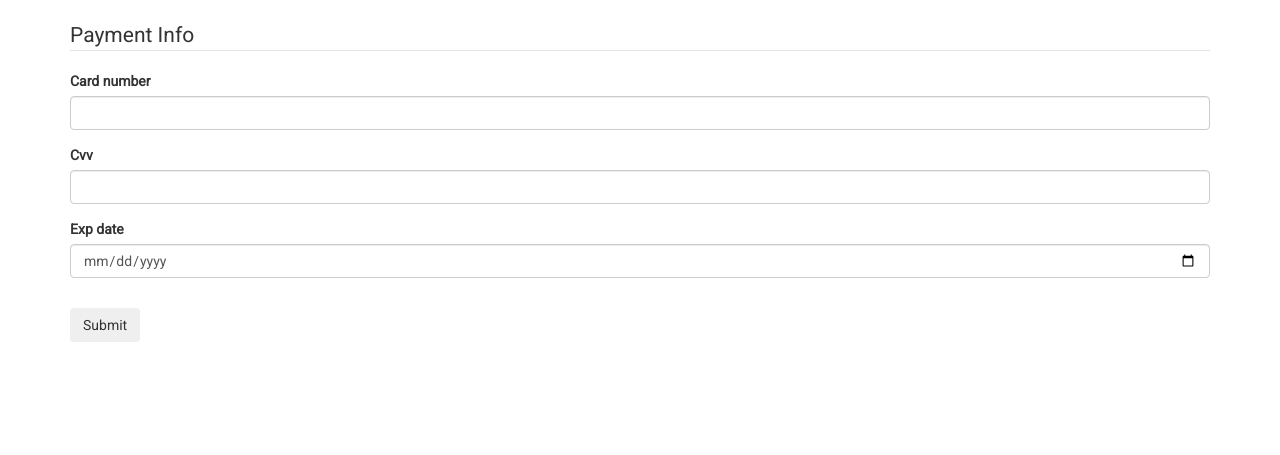
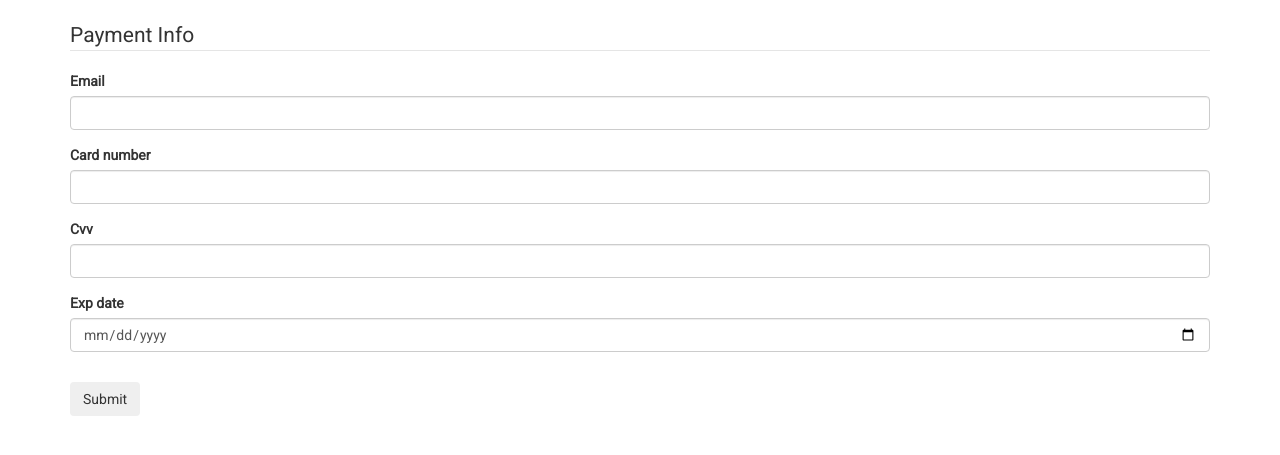
Before and after one commit to Slavyana-c/16-Cycles, a Python web app: template app/templates/payment.html in a window 1280 px wide. Shown: the part 50-505 px from the top of the page. Run offline with Jinja, Linux system fonts and the light colour scheme; the template is opened without the code that fills it: most values are stand-ins (such as "Sample title", 1, 10 or a date in 2020); form fields are guessed from the names that the template uses; some libraries are stand-ins or nearby versions.

Commit message:
Added email field, qr function sends email to email given

```diff
--- a/app/forms.py
+++ b/app/forms.py
@@ -54,13 +54,13 @@ class SelectDates(FlaskForm):
 	submit = SubmitField('Select Date')
 	print("here")
 
-
 class ExtendDate(FlaskForm):
 	new_end_date = DateField('Extend Date', validators=[DataRequired()])
 	submit = SubmitField('Update Date')
 
-class paymentForm(FlaskForm):
+class PaymentForm(FlaskForm):
 	cardNumber = StringField('Card Number', validators=[DataRequired(), Regexp("\d+", flags=0, message=""), Length(min=8, max=16, message="Field must be between 8 and 16 digits. Please try again")])
 	cvv = StringField('CVV', validators=[DataRequired(), Regexp("\d{3}", flags=0, message="Field must be 3 characters long. Please try again"), Length(max=3, message="Field must be 3 characters long. Please try again")])
 	expDate = StringField('Expiry Date', validators=[DataRequired(), Regexp("\d\d\/\d\d", flags=0, message="Date needs to be of the form mm/yy")])
+	email = StringField('Email Address', validators=[DataRequired()])
 	submit = SubmitField('Submit')
--- a/app/templates/payment.html
+++ b/app/templates/payment.html
@@ -3,8 +3,21 @@
 <div class="content-section">
 	<form method="POST" action="">
 		{{ form.hidden_tag() }}
-		<fieldset class="form-group">
 			<legend class="border-bottom mb-4">Payment Info</legend>
+			<div class="form-group">
+				{{ form.email.label(class="form-control-label") }}
+				{% if form.email.errors %}
+					{{ form.email(class="form-control form-control-lg is-invalid") }}
+					<div class="invalid-feedback">
+						{% for error in form.email.errors %}
+							<span>{{ error }}</span>
+						{% endfor %}
+					</div>
+				{% else %}
+					{{ form.email(class="form-control form-control-lg") }}
+				{% endif %}
+			</div>
+			<fieldset class="form-group">
 			<div class="form-group">
 				{{ form.cardNumber.label(class="form-control-label") }}
 				{% if form.cardNumber.errors %}
@@ -23,7 +36,8 @@
 				{{ form.cvv.label(class="form-control-label") }}
 				{% if form.cvv.errors %}
 					{{ form.cvv(class="form-control form-control-lg is-invalid") }}
-					<div class="invalid-feedback">
+					 error in form.cvv.errors %}
+							<span>{{ error }}</span>
 						{% for error in form.cvv.errors %}
 							<span>{{ error }}</span>
 						{% endfor %}
```
Also changed, not shown: app/views.py (+10 -10 lines).
